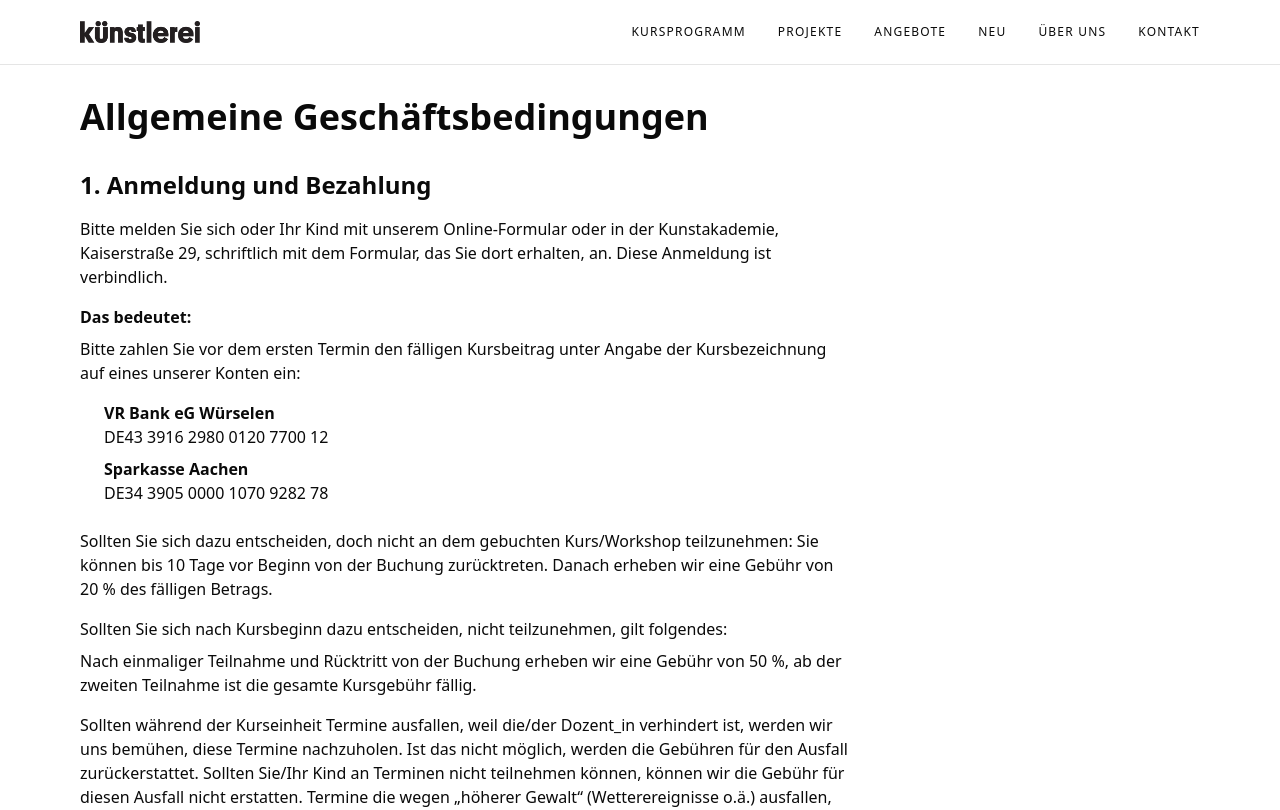
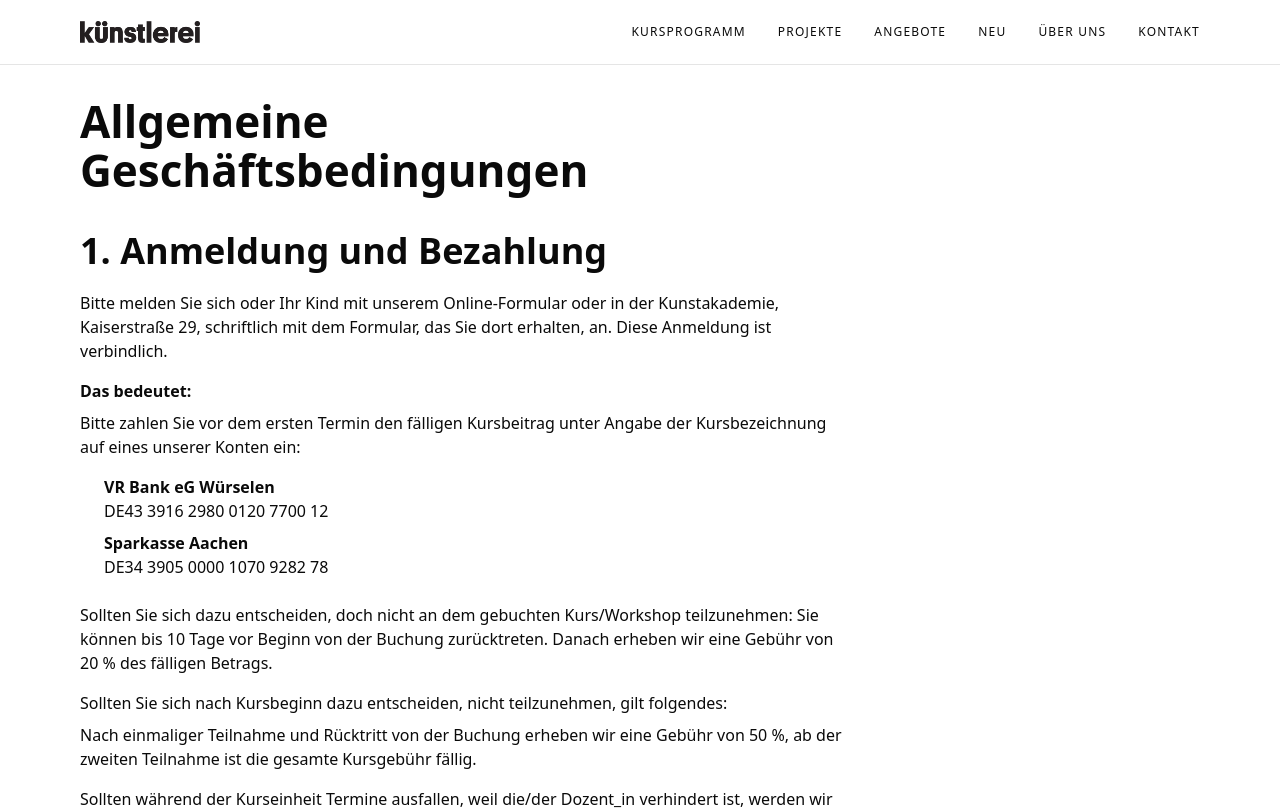
Before and after one commit to 4d6174686973/kuenstlerei, a Next.js app in the folder nextjs-kuenstlerei/: page /agb in a window 1280 px wide. Shown: the top 810 px of the page. Built offline with nearby package versions, Linux system fonts and the light colour scheme.

Commit message:
force dynamic homepage + headings responsive

```diff
--- a/nextjs-kuenstlerei/src/app/globals.css
+++ b/nextjs-kuenstlerei/src/app/globals.css
@@ -123,3 +123,13 @@
     @apply bg-background text-foreground;
   }
 }
+
+/* Mobile-first: This applies to everything by default */
+h1 { font-size: 2rem; }
+h2 { font-size: 1.5rem; }
+
+/* Desktop: These kick in when the screen is wider than 768px */
+@media (min-width: 768px) {
+  h1 { font-size: 2.75rem; }
+  h2 { font-size: 2.25rem; }
+}
--- a/nextjs-kuenstlerei/src/app/page.tsx
+++ b/nextjs-kuenstlerei/src/app/page.tsx
@@ -3,6 +3,8 @@ import { HOME_LATEST_NEWS_QUERY, HOME_UPCOMING_EVENTS_QUERY } from "@/lib/sanity
 import Link from "next/link";
 import Image from "next/image";
 import { Calendar, ArrowRight } from "lucide-react";
+
+export const dynamic = "force-dynamic";
 
 export default async function IndexPage() {
   // Daten parallel vom Sanity Client holen
```
